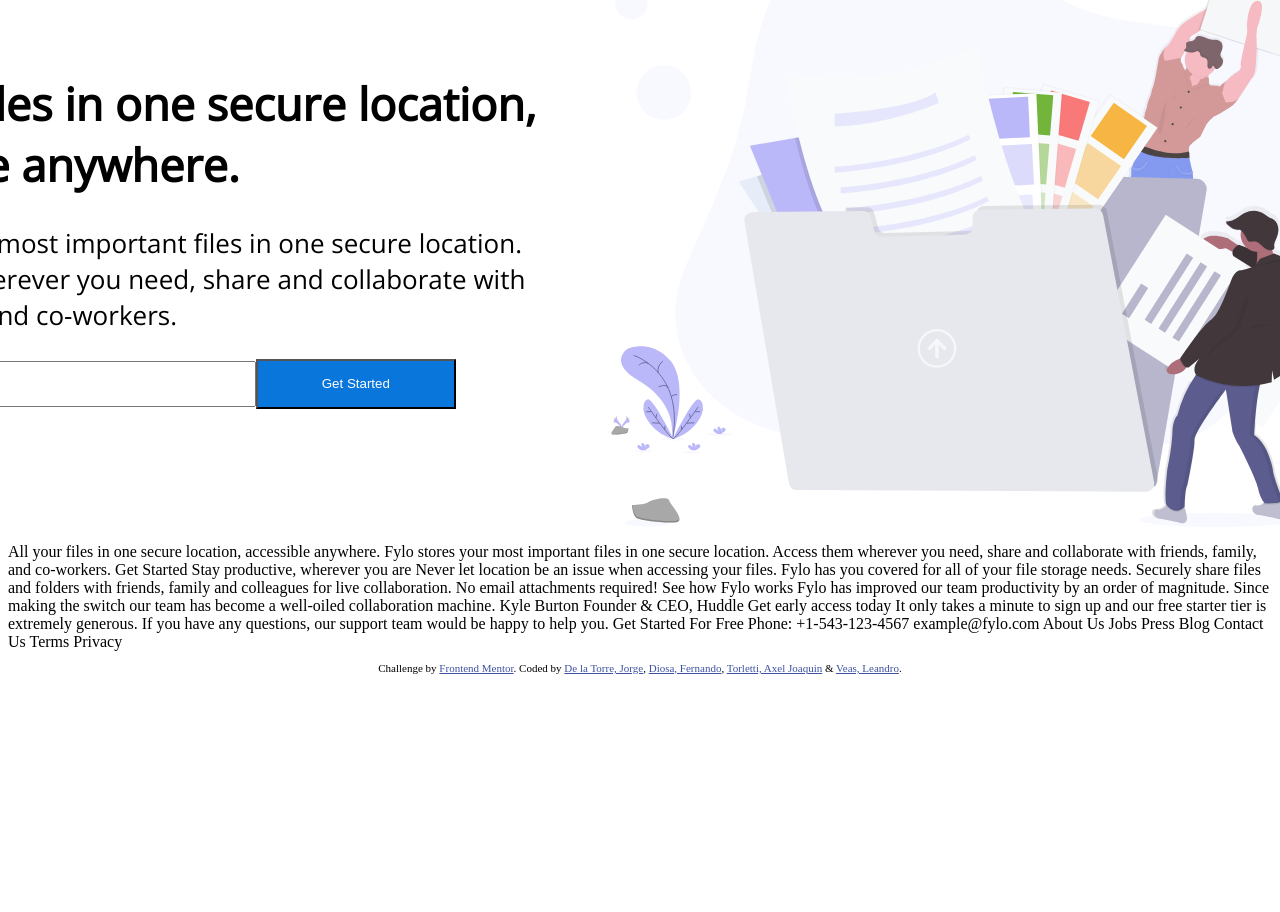
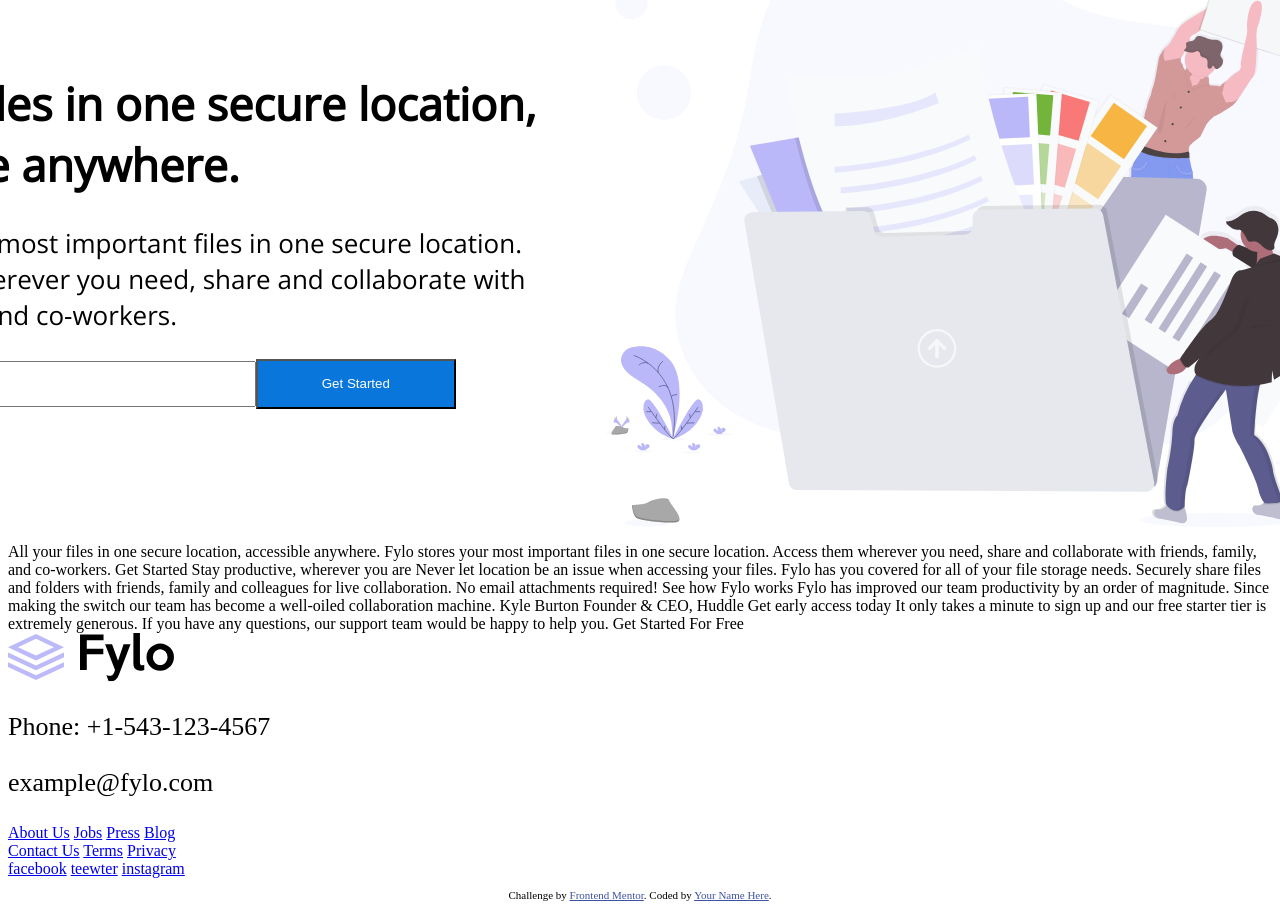
Before and after one commit to TorlettiJoaquin/landingpage-ws1-1, a plain HTML site: page index.html in a window 1280 px wide. Shown: the part 416-1328 px from the top of the page. Before the commit the page ends 1101 px from the top, so only its background shows below. Drawn offline with nearby package versions, Linux system fonts and the light colour scheme.

Commit message:
agrego footer

```diff
--- a/index.html
+++ b/index.html
@@ -81,24 +81,40 @@
 
   Get Started For Free
 
-  Phone: +1-543-123-4567
-  example@fylo.com
+  <footer>
+    <div class="footer__contenido">
+      <div class="footer__contacto">
+        <img src="./images/logo.svg" alt="logo de la empresa">
+        <p>Phone: +1-543-123-4567</p>
+        <p>example@fylo.com</p>
+      </div>
 
-  About Us
-  Jobs
-  Press
-  Blog
+      <div class="footer__btn">
+        <div class="footer__btn--1">
+          <a href="#">About Us</a>
+          <a href="#">Jobs</a>
+          <a href="#">Press</a>
+          <a href="#">Blog</a>
+      </div>
+        <div class="footer__btn--2">
+          <a href="#">Contact Us</a>
+          <a href="#">Terms</a>
+          <a href="#">Privacy</a>
+        </div>
+      </div>
+      <div class="footer__redes">
+        <a href="#">facebook</a>
+        <a href="#">teewter</a>
+        <a href="#">instagram</a>
+      </div>
+    </div>
+    <div class="subfooter">
+      <p class="attribution">
+        Challenge by <a href="https://www.frontendmentor.io?ref=challenge" target="_blank">Frontend Mentor</a>.
+        Coded by <a href="#">Your Name Here</a>.
+      </p>
 
-  Contact Us
-  Terms
-  Privacy
-
-
-  <footer>
-    <p class="attribution">
-      Challenge by <a href="https://www.frontendmentor.io?ref=challenge" target="_blank">Frontend Mentor</a>.
-      Coded by <a href="#">De la Torre, Jorge</a>, <a href="#">Diosa, Fernando</a>, <a href="#">Torletti, Axel Joaquin</a> & <a href="#">Veas, Leandro</a>.
-    </p>
+    </di>
   </footer>
 </body>
 </html>
```
